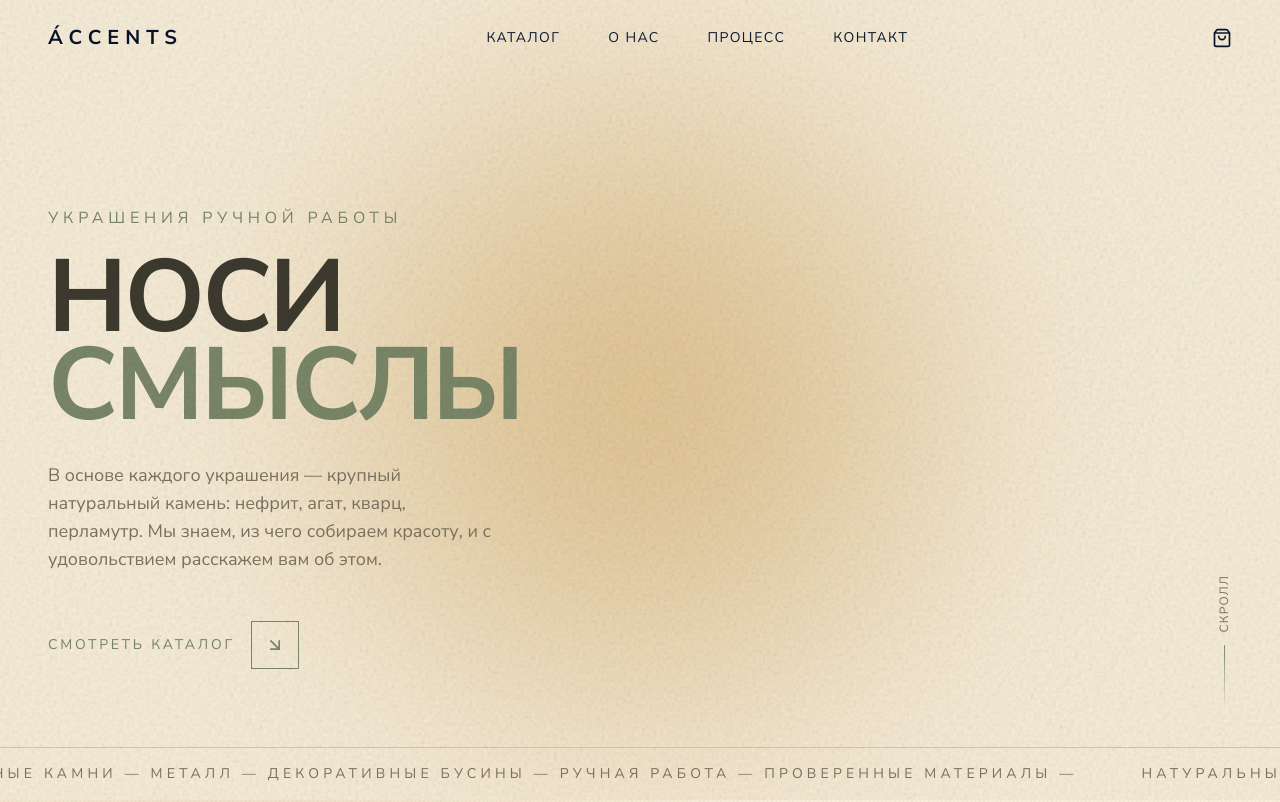
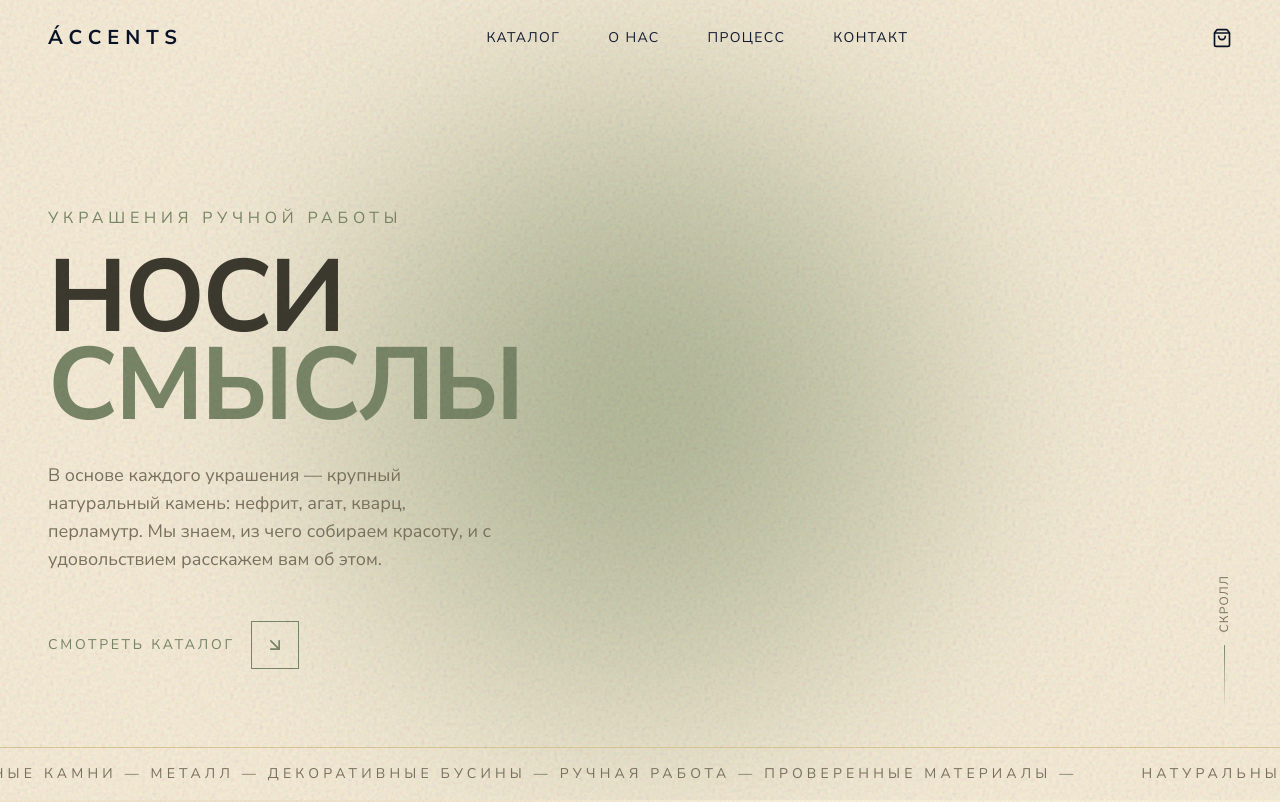
Before and after one commit to evemoon5/accents, a Next.js app: page / in a window 1280 px wide. Shown: the top 802 px of the page. Built offline with nearby package versions, Linux system fonts and the light colour scheme.

Commit message:
Свечение: зелено-оливковый тон вместо желто-оливкового

```diff
--- a/app/globals.css
+++ b/app/globals.css
@@ -129,7 +129,7 @@ body {
   border-radius: 9999px;
   pointer-events: none;
   filter: blur(70px);
-  background: radial-gradient(circle, rgba(212, 174, 110, 0.75) 0%, rgba(212, 174, 110, 0.35) 45%, transparent 75%);
+  background: radial-gradient(circle, rgba(139, 154, 116, 0.75) 0%, rgba(139, 154, 116, 0.35) 45%, transparent 75%);
 }
 
 /* Glitch text effect */
```
